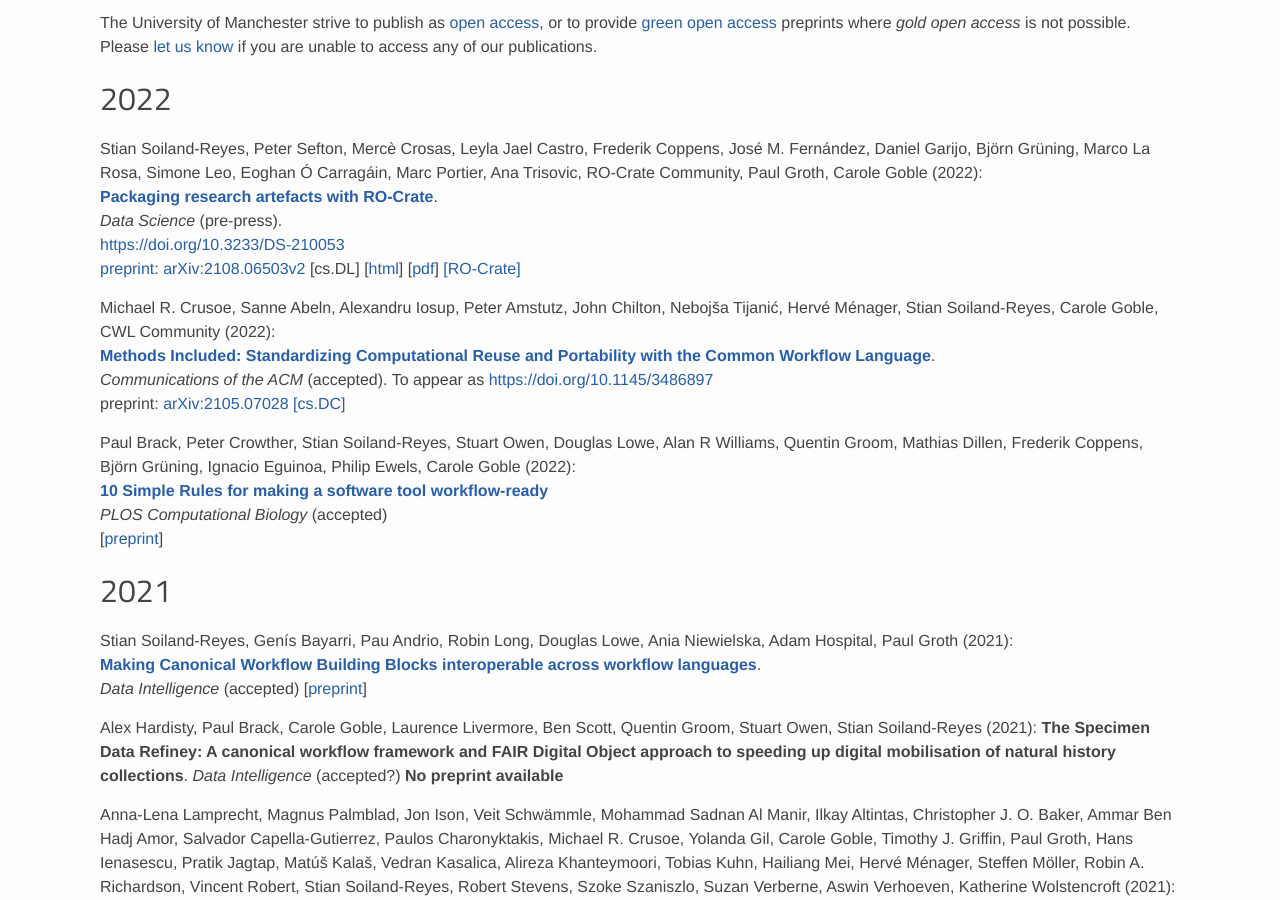
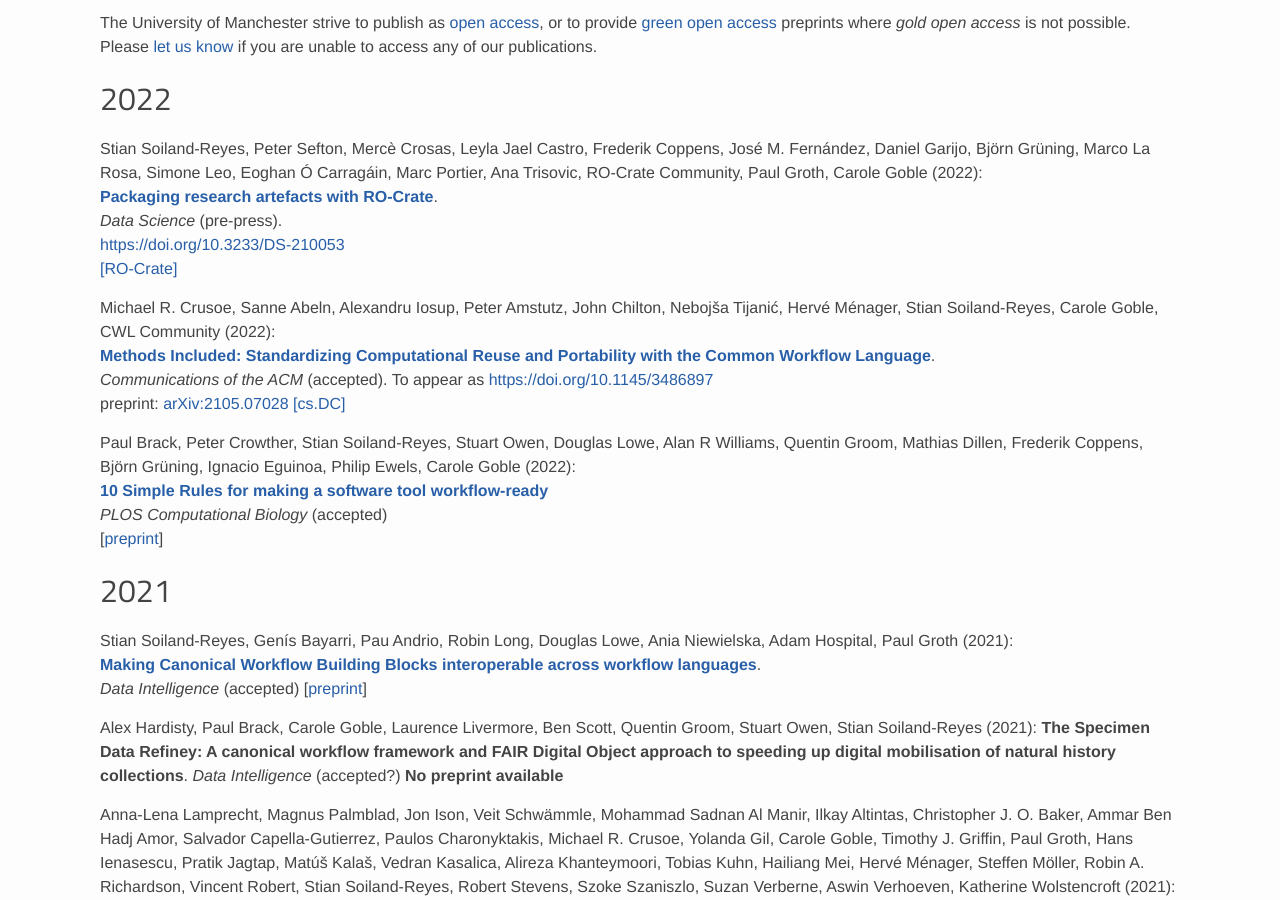
Before and after one commit to eScienceLab/eScienceLab.github.io, a Jekyll site: the page built from publications/index.md, in a window 1280 px wide and 900 px high, scrolled down 397 px. Built offline with Jekyll 4.4.1, drawn with Linux system fonts in a browser that asks for light colours; comment, search, counter and statistics services are not loaded.

Commit message:
remove preprint links

```diff
--- a/publications/index.md
+++ b/publications/index.md
@@ -45,9 +45,6 @@
 [**Packaging research artefacts with RO-Crate**](https://www.researchobject.org/2021-packaging-research-artefacts-with-ro-crate/manuscript.html).
 _Data Science_ (pre-press).
 <https://doi.org/10.3233/DS-210053>
-[preprint](https://doi.org/10.5281/zenodo.5146227): [arXiv:2108.06503v2](https://arxiv.org/abs/arXiv:2108.06503v2) [cs.DL]
-[[html](https://www.researchobject.org/2021-packaging-research-artefacts-with-ro-crate/manuscript.html)]
-[[pdf](https://www.researchobject.org/2021-packaging-research-artefacts-with-ro-crate/manuscript.pdf)]
 [[RO-Crate]](https://w3id.org/ro/doi/10.5281/zenodo.5146227)
 
 
```
